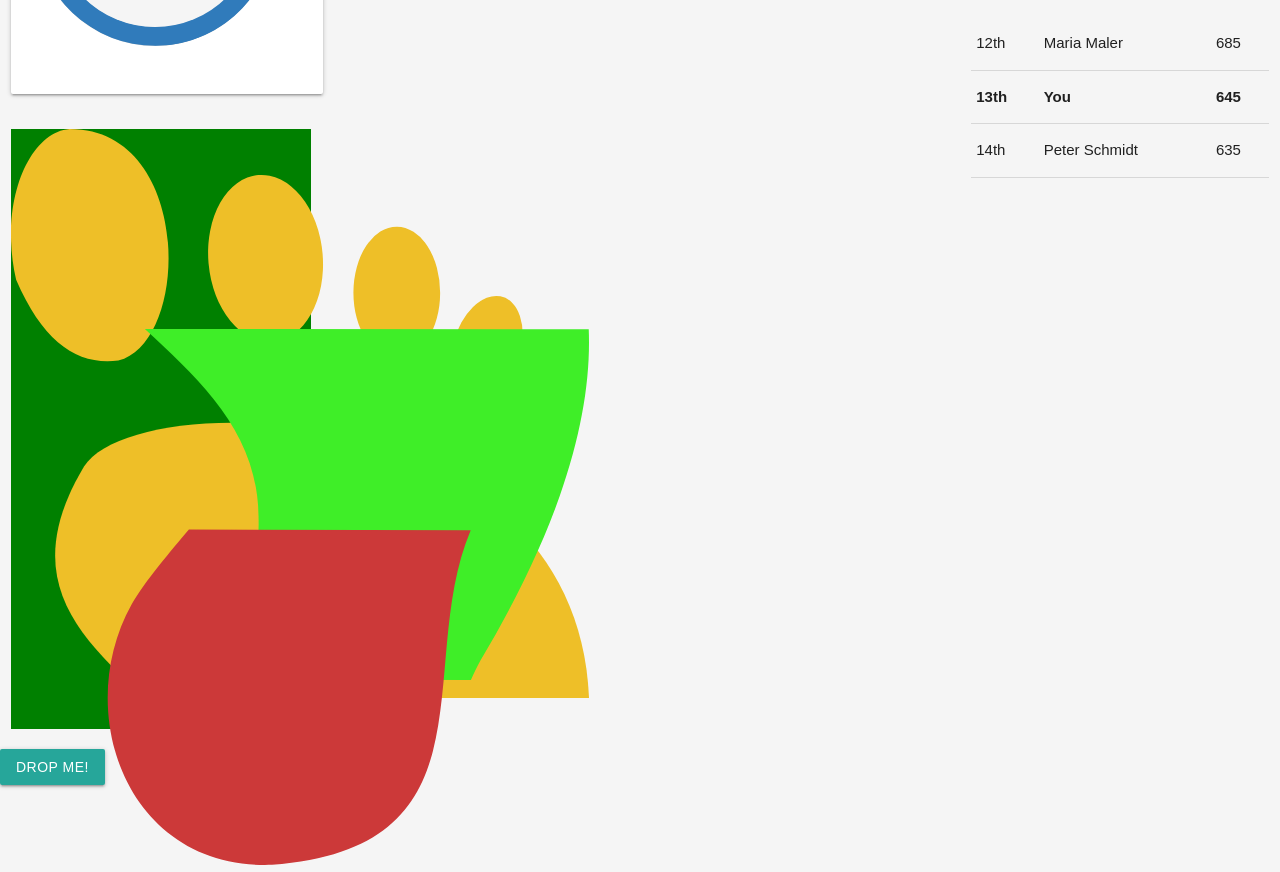
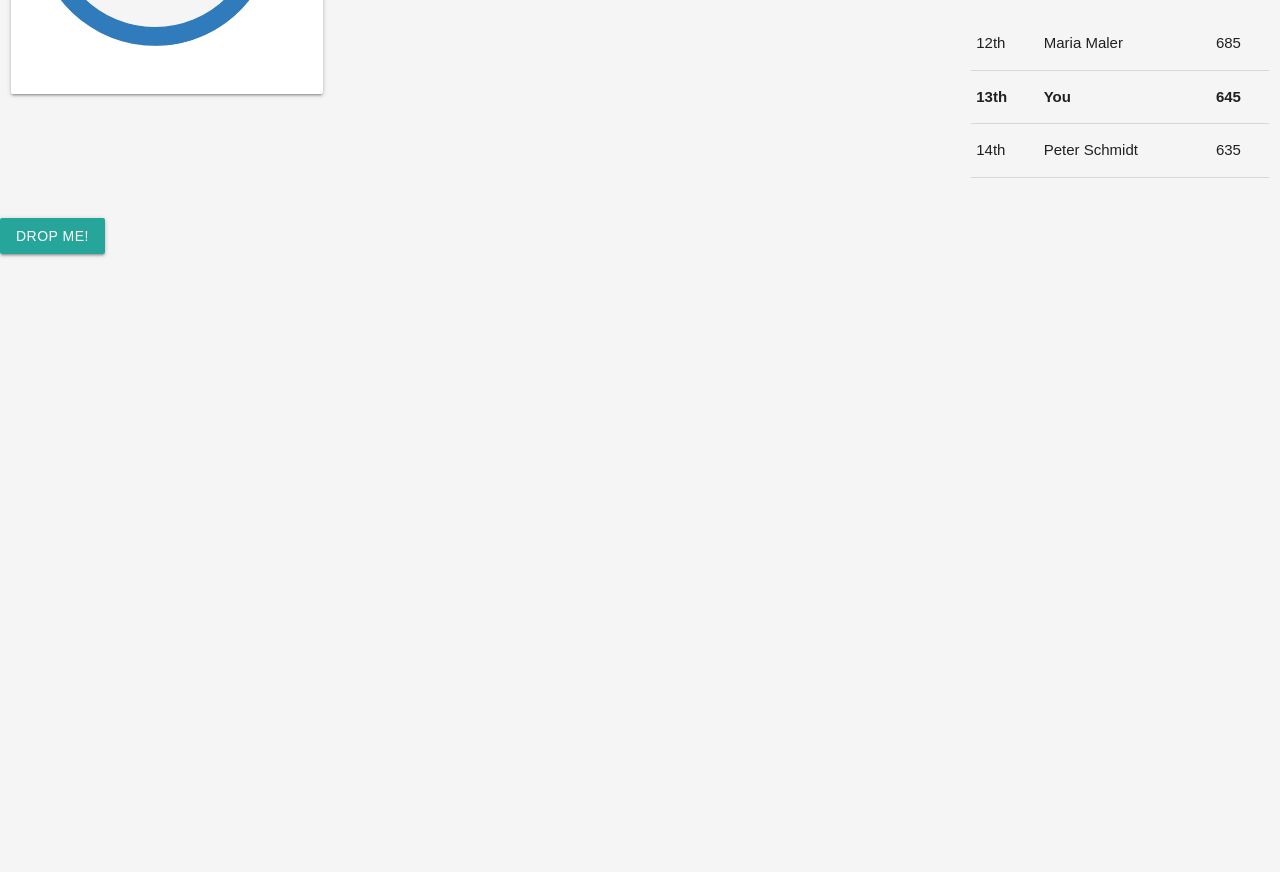
Before and after one commit to jonaskeutel/food-awareness, a plain HTML site: page index.html in a window 1280 px wide. Shown: the part 521-1393 px from the top of the page. After the commit the page ends 800 px from the top, so only its background shows below. Drawn offline with Linux system fonts and the light colour scheme.

Commit message:
move footprint to second screen@

```diff
--- a/css/main.css
+++ b/css/main.css
@@ -38,42 +38,16 @@ h1{
 .clearfix:after {clear: both;}
 .clearfix {*zoom: 1;}
 
-.foot {
+.foot img {
   width: 300px;
-  text-align: left;
-  height: 200px;
-}
-
-.foot-top {
-  background-color: green;
-  /* -webkit-mask: url(./../images/foot_top.svg) no-repeat center; */
-  /* height: 576px */
-  /* mask: url(./../images/foot_top.svg) no-repeat center; */
 }
 
 .foot-middle {
-  background-color: green;
-  /* -webkit-mask: url(./../images/foot_middle.svg) no-repeat center; */
-  /* width: 352px; */
-  /* mask: url(./../images/foot_top.svg) no-repeat center; */
+  height: 102px;
 }
 
 .foot-bottom {
-  background-color: green;
-  /* -webkit-mask: url(./../images/foot_bottom.svg) no-repeat center; */
-  /* width: 343px; */
-  /* height: 343px; */
-  /* mask: url(./../images/foot_top.svg) no-repeat center; */
-}
-
-.foot-top {
-  transition: background-color 0.5s ease;
-     /* animation: colorchange 1s; */
-     /* -webkit-animation: colorchange 1s; */
- }
-
-.foot-top:hover {
-  background-color: green;
+  height: 175px;
 }
 
 }
--- a/index.html
+++ b/index.html
@@ -14,67 +14,13 @@
       <div class="nav-wrapper">
         <a href="#" class="brand-logo">Raise Awareness</a>
         <ul id="nav-mobile" class="right hide-on-med-and-down">
-          <li><a href="sass.html">Sass</a></li>
+          <li><a href="footprint.html">Footprint</a></li>
           <li><a href="badges.html">Components</a></li>
           <li><a href="collapsible.html">JavaScript</a></li>
         </ul>
       </div>
     </nav>
 
-    <!-- <div class="clearfix">
-
-        <div class="c100 p50 big green">
-            <span>50%</span>
-            <div class="slice">
-                <div class="bar"></div>
-                <div class="fill"></div>
-            </div>
-        </div>
-
-        <div class="c100 p25 green">
-            <span>25%</span>
-            <div class="slice">
-                <div class="bar"></div>
-                <div class="fill"></div>
-            </div>
-        </div>
-
-        <div class="c100 p12 small green">
-            <span>12%</span>
-            <div class="slice">
-                <div class="bar"></div>
-                <div class="fill"></div>
-            </div>
-        </div>
-
-    </div>
-    <div class="clearfix">
-
-        <div class="c100 p78 big">
-            <span>78%</span>
-            <div class="slice">
-                <div class="bar"></div>
-                <div class="fill"></div>
-            </div>
-        </div>
-
-        <div class="c100 p25">
-            <span>25%</span>
-            <div class="slice">
-                <div class="bar"></div>
-                <div class="fill"></div>
-            </div>
-        </div>
-
-        <div class="c100 p12 small">
-            <span>12%</span>
-            <div class="slice">
-                <div class="bar"></div>
-                <div class="fill"></div>
-            </div>
-        </div>
-
-    </div> -->
     <div class="row">
       <div class="col s9">
         <h1>Dashboard</h1>
@@ -95,18 +41,6 @@
              </div>
            </div>
          </div>
-       </div>
-       <div class="footprint">
-         <div class="foot foot-top">
-           <img src="images/foot_top.svg" alt="foot middle">
-         </div>
-         <div class="foot foot-middle">
-           <img src="images/foot_middle.svg" alt="foot middle">
-         </div>
-         <div class="foot foot-bottom">
-           <img src="images/foot_bottom.svg" alt="foot bottom">
-         </div>
-
        </div>
       </div>
       <div class="col s3">
```
